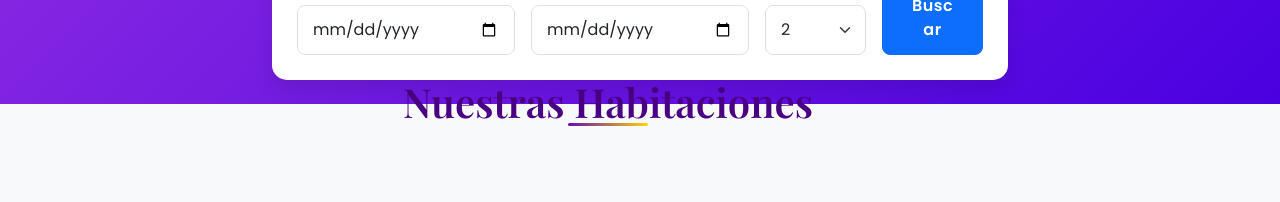
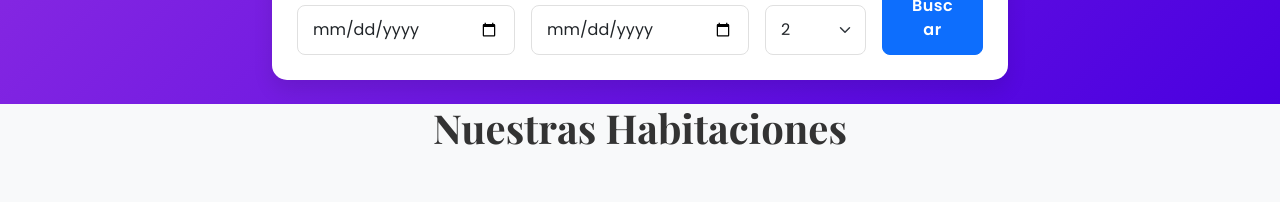
Before and after one commit to JoseScript2001/Hotel, a plain HTML site: page index.html in a window 1280 px wide. Shown: the part 323-525 px from the top of the page. Drawn offline with nearby package versions, Linux system fonts and the light colour scheme; no server answers.

Commit message:
Update index.html

```diff
--- a/index.html
+++ b/index.html
@@ -76,8 +76,8 @@
     </header>
 
     <main class="p-2">
-        <h2 class="text-center mb-4">Nuestras Habitaciones</h2>
-
+        <br>
+        <h2 class="section-title">Nuestras Habitaciones</h2>
         <div class="container">
             <div class="row g-4" id="rooms-container">
                 <!-- Habitación 1 -->
```
